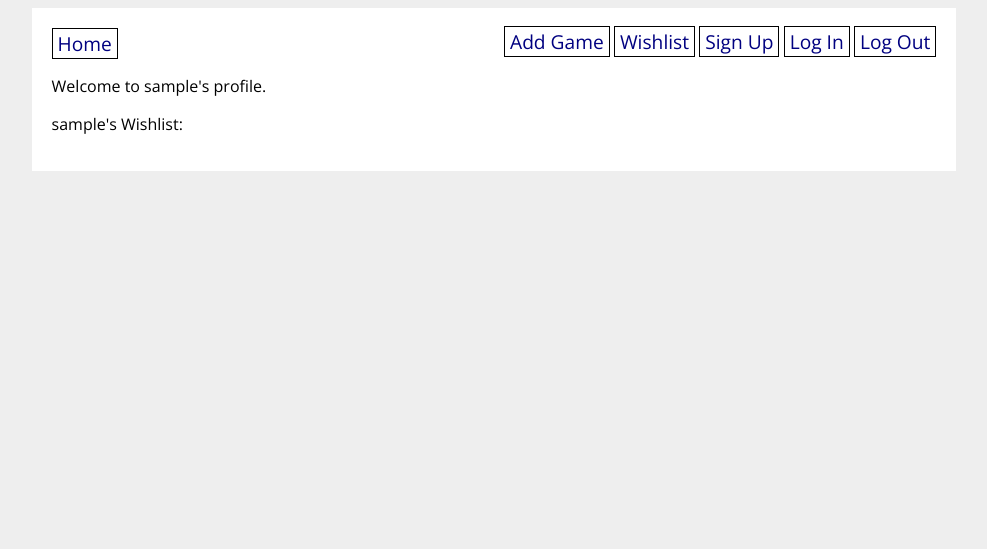
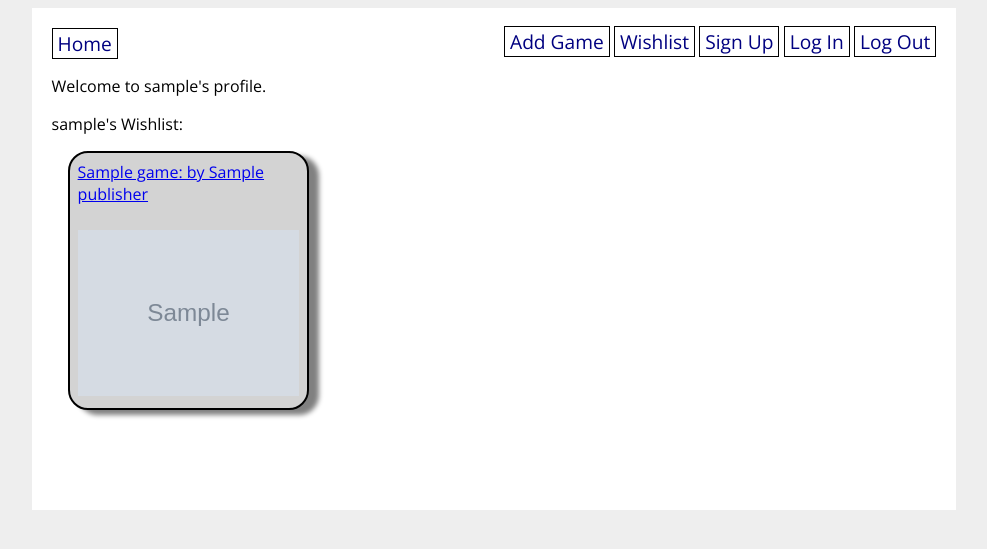
Before and after one commit to Andrew32A/steam-wishlist, a Flask app: a page that uses steam_wishlist_app/templates/profile.html in a window 1280 px wide. Shown: the top 549 px of the page, without its empty margins (146-1133 px from the left). Run offline with Flask 2, Linux system fonts and the light colour scheme; tables that the repository leaves empty hold one stand-in row (values such as "Sample post"); grey boxes marked "Sample" are stand-in pictures.

Commit message:
added user wishlist functionality

```diff
--- a/steam_wishlist_app/main/routes.py
+++ b/steam_wishlist_app/main/routes.py
@@ -61,7 +61,7 @@ def create_game():
     return render_template('create_game.html', form=form)
 
 
-@main.route('/create_author', methods=['GET', 'POST'])
+@main.route('/create_publisher', methods=['GET', 'POST'])
 @login_required
 def create_author():
     form = AuthorForm()
@@ -77,7 +77,7 @@ def create_author():
         return redirect(url_for('main.homepage'))
 
     # if form was not valid, or was not submitted yet
-    return render_template('create_author.html', form=form)
+    return render_template('create_publisher.html', form=form)
 
 
 @main.route('/create_genre', methods=['GET', 'POST'])
@@ -122,9 +122,11 @@ def game_detail(game_id):
 @main.route('/profile/<username>')
 def profile(username):
     all_games = Game.query.all()
+    user = User.query.filter_by(username=username).one()
 
-    user = User.query.filter_by(username=username).one()
-    return render_template('profile.html', user=user, all_games=all_games)
+    user_wishlist = user.favorite_games
+
+    return render_template('profile.html', user=user, all_games=all_games, user_wishlist=user_wishlist)
 
 
 @main.route('/favorite/<game_id>', methods=['POST'])
--- a/steam_wishlist_app/templates/profile.html
+++ b/steam_wishlist_app/templates/profile.html
@@ -11,9 +11,13 @@ Welcome to {{ user.username }}'s profile.
 <p>
     {{ user.username }}'s Wishlist:
 
-    <ul>
-        {% for ITEM in TODO %}
-            <li>hi</li>
+    <ul class="gallery">
+        {% for game in user_wishlist %}
+            <li class="box">
+                <a href="/game/{{ game.id }}">{{ game.title }}: by {{ game.publisher.name }}
+                    <img src="{{ game.image }}"> </a>
+
+            </li>
         {% endfor %}
     </ul>
 
```
Also changed, not shown: steam_wishlist_app/database.db, steam_wishlist_app/templates/create_publisher.html (renamed from steam_wishlist_app/templates/create_author.html).
